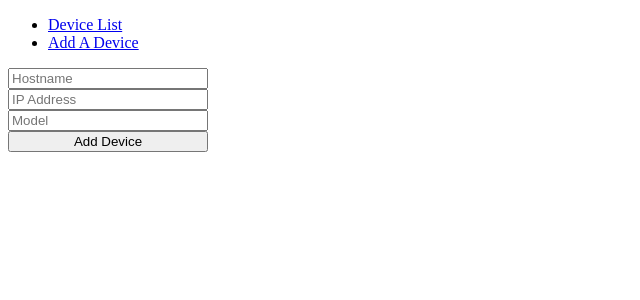
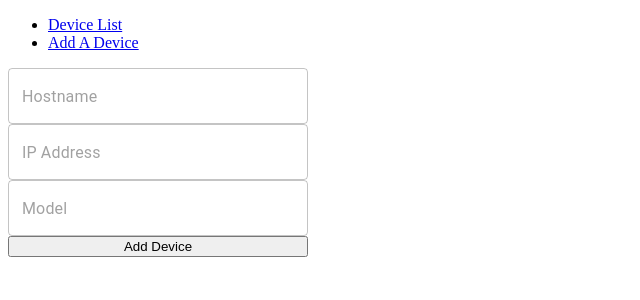
Before and after one commit to Philip-Owen/docker-nms, a React (Create React App) app in the folder client/: page /add-devices in a window 1280 px wide. Shown: the top 300 px of the page, without its empty margins (0-640 px from the left). Built offline with nearby package versions, Linux system fonts and the light colour scheme.

Commit message:
added material ui and some basic styling

```diff
--- a/client/package.json
+++ b/client/package.json
@@ -4,6 +4,7 @@
   "private": true,
   "dependencies": {
     "@material-ui/core": "^4.9.4",
+    "@material-ui/icons": "^4.9.1",
     "@testing-library/jest-dom": "^4.2.4",
     "@testing-library/react": "^9.4.1",
     "@testing-library/user-event": "^7.2.1",
--- a/client/src/AddDevice.js
+++ b/client/src/AddDevice.js
@@ -1,4 +1,5 @@
 import React, { useState } from "react";
+import TextField from "@material-ui/core/TextField";
 import styled from "styled-components";
 
 const initialDeviceState = {
@@ -41,21 +42,24 @@ function AddDevice() {
       {error !== null ? <h3>{error}</h3> : null}
       {success ? <h3>Device Added</h3> : null}
       <DeviceForm onSubmit={handleSubmit}>
-        <input
+        <TextField
+          variant="outlined"
           type="text"
           placeholder="Hostname"
           name="hostname"
           value={device.hostname}
           onChange={handleChange}
         />
-        <input
+        <TextField
+          variant="outlined"
           type="text"
           placeholder="IP Address"
           name="ipAddress"
           value={device.ipAddress}
           onChange={handleChange}
         />
-        <input
+        <TextField
+          variant="outlined"
           type="text"
           placeholder="Model"
           name="model"
@@ -71,7 +75,7 @@ function AddDevice() {
 const DeviceForm = styled.form`
   display: flex;
   flex-direction: column;
-  width: 200px;
+  width: 300px;
 `;
 
 export default AddDevice;
--- a/client/src/Device.js
+++ b/client/src/Device.js
@@ -1,12 +1,23 @@
 import React from "react";
+import TableCell from "@material-ui/core/TableCell";
+import HighlightOffIcon from "@material-ui/icons/HighlightOff";
+import CheckCircleIcon from "@material-ui/icons/CheckCircle";
+import styled from "styled-components";
 
 function Device({ device }) {
   return (
-    <div>
-      <span>
-        {device.hostname} -- {device.ipAddress} -- {device.model}
-      </span>
-    </div>
+    <>
+      <TableCell>{device.hostname}</TableCell>
+      <TableCell>{device.ipAddress}</TableCell>
+      <TableCell>{device.model}</TableCell>
+      <TableCell>
+        {device.reachability ? (
+          <CheckCircleIcon style={{ color: "green" }} />
+        ) : (
+          <HighlightOffIcon style={{ color: "red" }} />
+        )}
+      </TableCell>
+    </>
   );
 }
 
--- a/client/src/DeviceList.js
+++ b/client/src/DeviceList.js
@@ -1,4 +1,11 @@
 import React, { useState, useEffect } from "react";
+import Table from "@material-ui/core/Table";
+import TableBody from "@material-ui/core/TableBody";
+import TableCell from "@material-ui/core/TableCell";
+import TableContainer from "@material-ui/core/TableContainer";
+import TableHead from "@material-ui/core/TableHead";
+import TableRow from "@material-ui/core/TableRow";
+import Paper from "@material-ui/core/Paper";
 
 import Device from "./Device";
 
@@ -8,15 +15,35 @@ function Devices() {
     async function getData() {
       const res = await fetch("/api/devices");
       const data = await res.json();
+      console.log(data);
       setDeviceList(data);
     }
     getData();
   }, []);
   return (
     <div>
-      {deviceList.length > 0
-        ? deviceList.map(d => <Device key={d.id} device={d} />)
-        : null}
+      <TableContainer component={Paper}>
+        <Table>
+          <TableHead>
+            <TableRow>
+              <TableCell>Hostname</TableCell>
+              <TableCell>IP Address</TableCell>
+              <TableCell>Model</TableCell>
+              <TableCell>Reachability</TableCell>
+
+            </TableRow>
+          </TableHead>
+          <TableBody>
+            {deviceList.length > 0
+              ? deviceList.map(d => (
+                  <TableRow key={d.id}>
+                    <Device device={d} />
+                  </TableRow>
+                ))
+              : null}
+          </TableBody>
+        </Table>
+      </TableContainer>
     </div>
   );
 }
```
Also changed, not shown: 1 other file (tests, documents, lock files or other folders).
